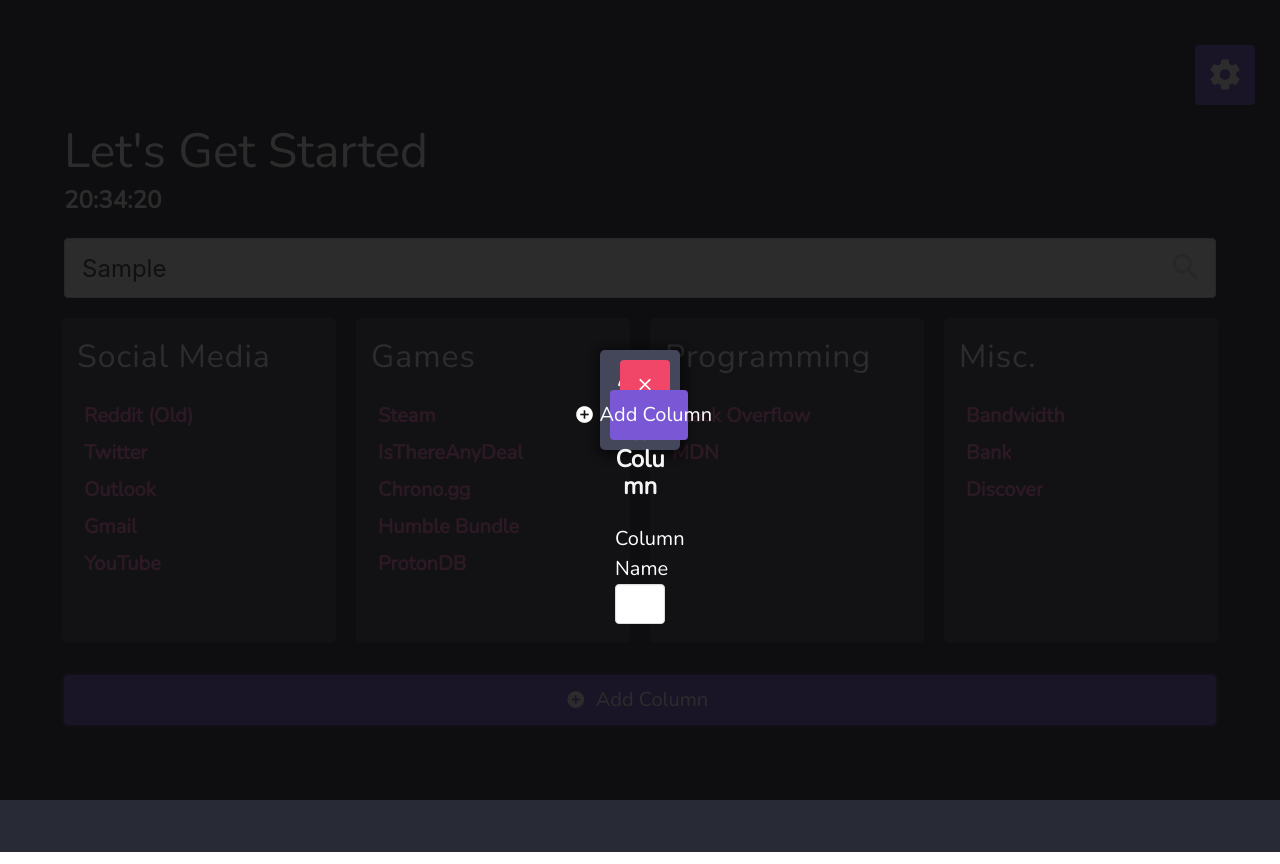
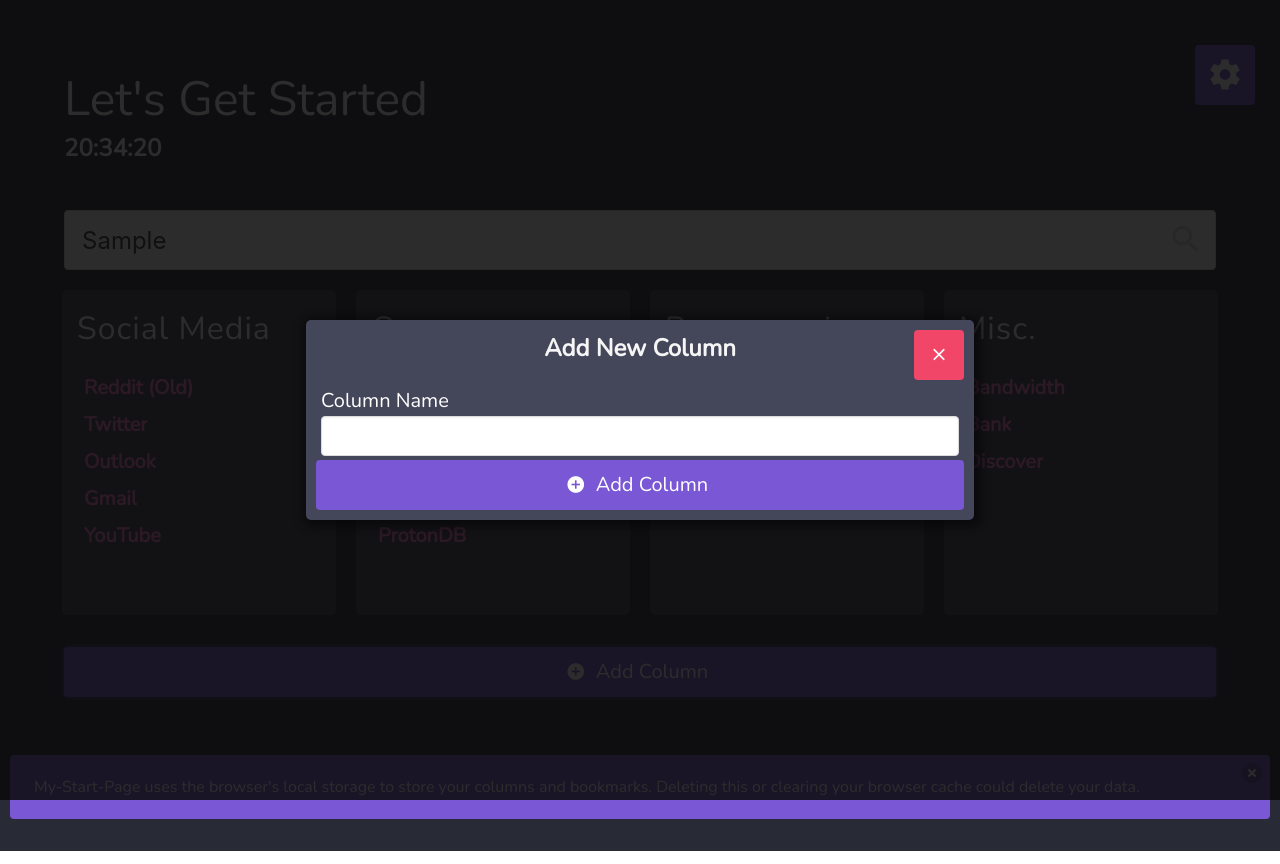
Before and after one commit to shookstra/MyStartPage, a Vue app: page / in a window 1280 px wide. Both pictures are taken after typing "Sample" into the empty fields and a click on the button "Add Column". Built offline with nearby package versions, Linux system fonts and the light colour scheme.

Commit message:
Adjusted styling a little bit for smaller screens

```diff
--- a/src/App.vue
+++ b/src/App.vue
@@ -53,6 +53,10 @@
 
 #app {
   color: white;
+  display: flex;
+  flex-direction: column;
+  justify-content: center;
+  align-content: center;
 }
 
 html {
@@ -61,5 +65,6 @@
 
 body {
   background-color: $dark-grey;
+  min-height: 100vh;
 }
 </style>
--- a/src/components/StartPage.vue
+++ b/src/components/StartPage.vue
@@ -8,7 +8,6 @@
       size="is-large"
       icon-left="cog"
     />
-    <p>{{columnName}}</p>
     <!-- Area where settings options are located -->
     <div v-if="settingsToggled" class="settings-area">
       <p class="title is-size-4 has-text-light has-text-centered">Settings</p>
@@ -50,6 +49,7 @@
         <b-input v-model="columnName"></b-input>
       </div>
       <b-button
+        @click="addColumn"
         class="is-primary column-add-button"
         size="is-medium"
         icon-left="plus-circle"
@@ -60,6 +60,7 @@
       <p v-if="name === ''" class="is-size-1 has-text-white">Let's Get Started</p>
       <p v-if="name" class="is-size-1 has-text-white">Welcome, {{name}}</p>
       <p class="title has-text-white is-size-4">{{ time }}</p>
+      <p class="title has-text-white is-size-5">{{columnName}}</p>
 
       <b-field v-on:keyup.enter.native="searchIconClick">
         <b-input
@@ -81,11 +82,15 @@
         <Column name="Misc." :links="miscLinks" />
       </div>
       <b-button
-        @click="addColumnToggled = !addColumnToggled"
+        @click="toggleAddColumnModal"
         class="is-primary add-button"
         size="is-medium"
         icon-left="plus-circle"
       >Add Column</b-button>
+    </div>
+    <div class="notification is-primary">
+      <button class="delete"></button>
+      My-Start-Page uses the browser's local storage to store your columns and bookmarks. Deleting this or clearing your browser cache could delete your data.
     </div>
   </div>
 </template>
@@ -196,7 +201,12 @@
   },
   methods: {
     addColumn: function() {
-      // alert("Add column");
+      const jsonified = {
+        columnName: this.columnName,
+        links: ""
+      };
+      localStorage.setItem("columnName", JSON.stringify(jsonified));
+      alert("Add column");
     },
     searchIconClick: function() {
       if (this.searchTerm !== "") {
@@ -204,6 +214,13 @@
           "https://www.duckduckgo.com?q=" + this.searchTerm
         );
       }
+    },
+    // method for toggling the add column modal
+    // and hiding the settings menu
+    toggleAddColumnModal: function() {
+      window.scrollTo(0, 0);
+      this.addColumnToggled = !this.addColumnToggled;
+      this.settingsToggled = false;
     },
     reloadPage: function() {
       location.reload();
@@ -288,7 +305,8 @@
   display: flex;
   flex-direction: column;
   justify-content: center;
-  height: 100vh;
+  margin-top: auto;
+  min-height: 90vh;
 }
 
 .search-element {
@@ -301,6 +319,7 @@
 }
 
 .settings-button {
+  z-index: 1;
   position: absolute;
   right: 0;
   margin: 25px;
@@ -344,20 +363,16 @@
 .add-column-menu {
   position: absolute;
   z-index: 5;
-  /* top: 430px;
-  left: 245px;
-  width: 500px;
-  height: 300px; */
   padding: 15px;
   border-radius: 5px;
   background-color: #44475a;
   box-shadow: 2px 2px 10px 5px rgba(0, 0, 0, 0.45);
   margin-left: 50px;
   margin-right: 50px;
-  left: 550px;
-  right: 550px;
-  top: 350px;
-  bottom: 350px;
+  height: 200px;
+  left: 20%;
+  right: 20%;
+  top: 40%;
 }
 
 .close-column-button {
@@ -369,4 +384,30 @@
 .modal-background {
   z-index: 5;
 }
+
+.notification {
+  margin-top: 15px;
+}
+
+@media only screen and (max-width: 900px) {
+  .add-column-menu {
+    border: 1px solid red;
+    left: 5%;
+    right: 5%;
+  }
+}
+
+@media only screen and (max-width: 630px) {
+  .column-add-button {
+    width: 95%;
+  }
+}
+
+@media only screen and (max-width: 375px) {
+  .add-column-menu {
+    left: 0%;
+    right: 0%;
+    margin: 0 10px;
+  }
+}
 </style>
```
